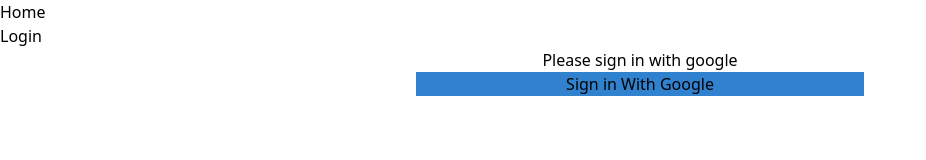
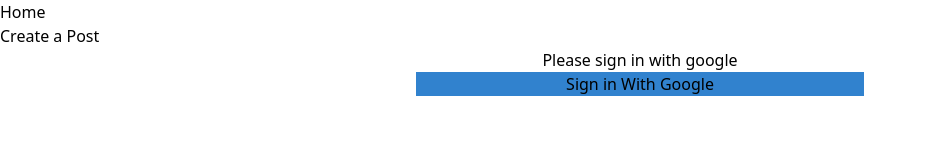
Before and after one commit to noahnovickf/viewpoint, a React (Create React App) app: page / in a window 1280 px wide. Shown: the top 160 px of the page, without its empty margins (0-926 px from the left). Built offline with nearby package versions, Linux system fonts and the light colour scheme; no server answers.

Commit message:
linked create a post

```diff
--- a/src/containers/home/home.component.jsx
+++ b/src/containers/home/home.component.jsx
@@ -17,7 +17,7 @@
   useEffect(() => {
     props.fetchPostsThunk();
     setPosts(postsFromState);
-  }, [posts, postsFromState, props]);
+  }, [posts, props]);
 
   let displayPost = [];
 
@@ -46,9 +46,6 @@
         Sign out
       </button>
       <ul>{displayPost}</ul>
-      <div>
-        <CreatePost />
-      </div>
     </div>
   );
 };
--- a/src/index.jsx
+++ b/src/index.jsx
@@ -8,6 +8,7 @@
 import Login from "containers/login";
 import * as serviceWorker from "./serviceWorker";
 import "./styles/tailwind.css";
+import CreatePost from "containers/create-post";
 
 require("dotenv").config();
 
@@ -21,11 +22,11 @@
               <Link to="/">Home</Link>
             </li>
             <li>
-              <Link to="/login">Login</Link>
+              <Link to="/post">Create a Post</Link>
             </li>
           </ul>
           <Route exact path="/" component={App} />
-          <Route path="/login" component={Login} />
+          <Route path="/post" component={CreatePost} />
         </div>
       </Router>
     </Provider>
```
